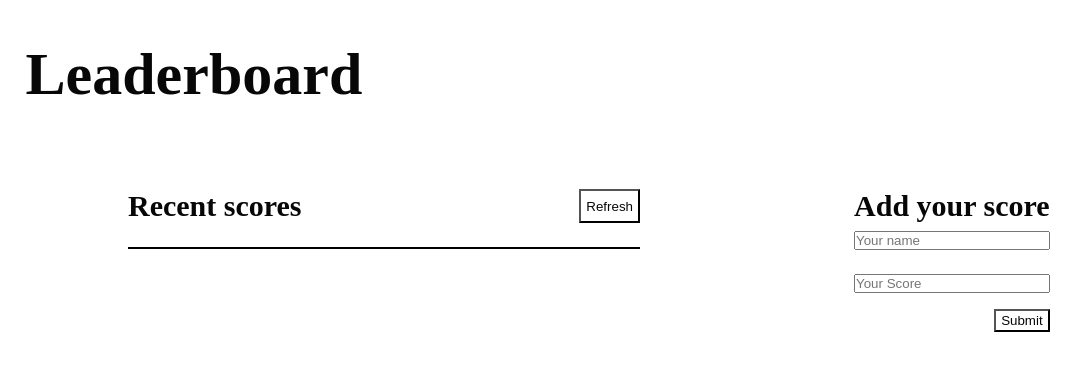
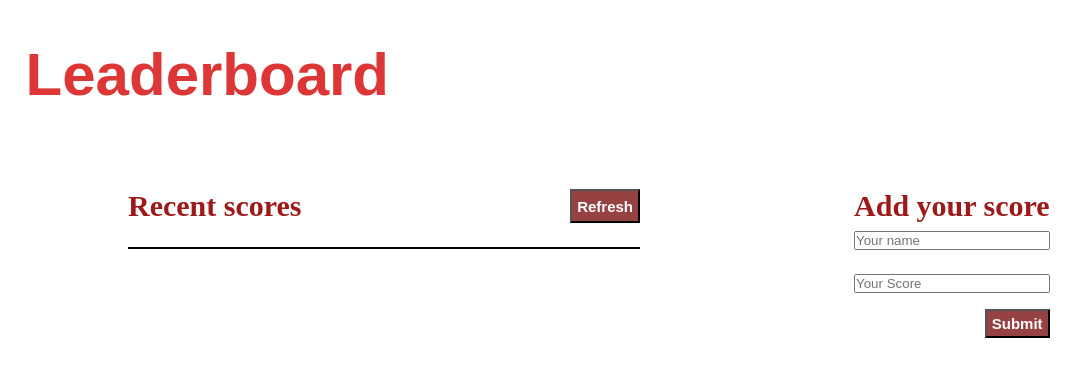
Before and after one commit to JbirdL86/leaderboard-project, a website built with webpack: page src/index.html in a window 1280 px wide. Shown: the whole page, without its empty margins (0-1087 px from the left). Built offline with nearby package versions, Linux system fonts and the light colour scheme; no server answers.

Commit message:
Add final styling

```diff
--- a/src/style.css
+++ b/src/style.css
@@ -8,17 +8,29 @@
 
 button {
   border-color: black;
-  padding: 2px 5px;
-  background-color: white;
+  padding: 4px 5px;
+  background-color:#811a1ad2;
   cursor: pointer;
+  color: #fff;
+  font-weight: bold;
+  font-size: 15px;
+}
+
+h2 {
+  color: #9c1a1a;
 }
 
 .header {
   display: flex;
   flex-wrap: wrap;
-  font-size: 20px;
   padding: 0 2%;
   margin: 5vh 0;
+}
+
+.header h1 {
+  color: #dd3636;
+  font-family: Arial, Helvetica, sans-serif;
+  font-size: 40px;
 }
 
 .content {
@@ -40,8 +52,12 @@ button {
   border: 1px solid black;
 }
 
+.table-item {
+  padding: 2px 5px;
+}
+
 .table-item:nth-child(even) {
-  background-color: #ddd;
+  background-color: #94202093;
 }
 
 .table-item:nth-child(odd) {
@@ -74,8 +90,8 @@ button {
 }
 
 @media only screen and (min-width: 767px) {
-  .header {
-    font-size: 40px;
+  .header h1 {
+    font-size: 60px;
   }
 
   .content {
```
